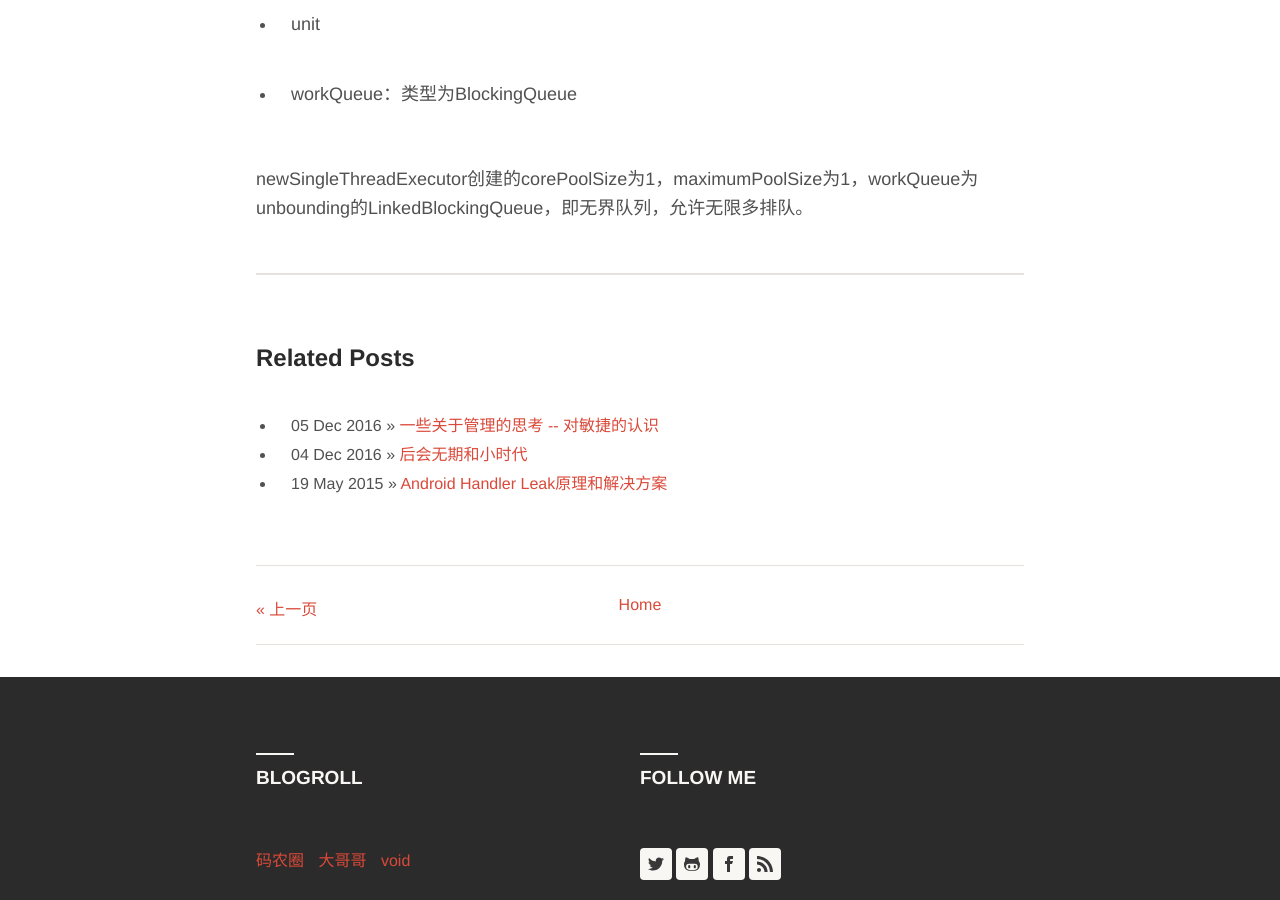
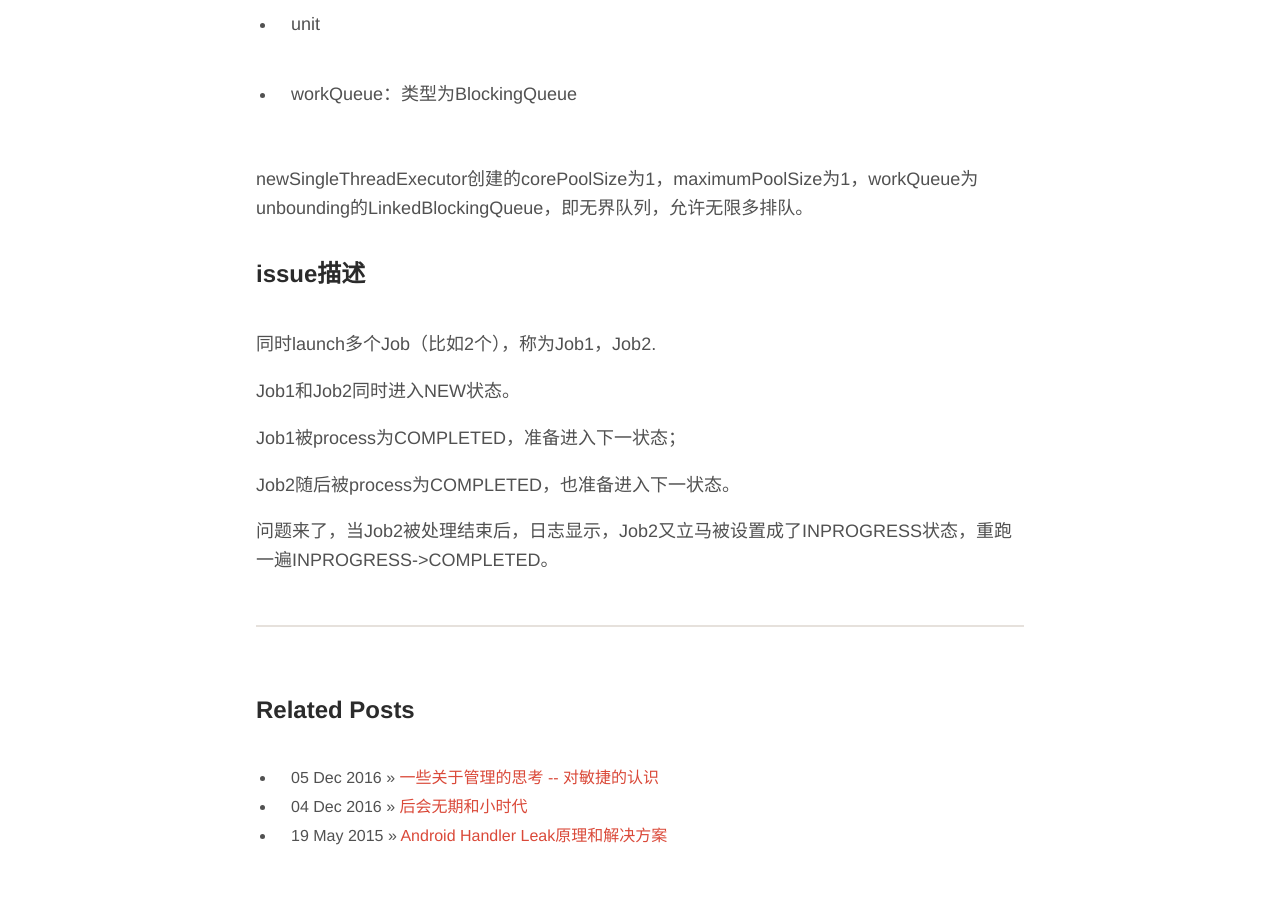
Before and after one commit to johnhx/johnhx.github.io, a Jekyll site: the page built from _posts/2017-04-07-CompletableFuture.markdown, in a window 1280 px wide and 900 px high, scrolled down 1895 px. Built offline with Jekyll 4.4.1, drawn with Linux system fonts in a browser that asks for light colours.

Commit message:
middle change

```diff
--- a/_posts/2017-04-07-CompletableFuture.markdown
+++ b/_posts/2017-04-07-CompletableFuture.markdown
@@ -60,3 +60,15 @@ while(on){
 - workQueue：类型为BlockingQueue<Runnable>
 
 newSingleThreadExecutor创建的corePoolSize为1，maximumPoolSize为1，workQueue为unbounding的LinkedBlockingQueue，即无界队列，允许无限多排队。
+
+#### issue描述
+
+同时launch多个Job（比如2个），称为Job1，Job2.
+
+Job1和Job2同时进入NEW状态。
+
+Job1被process为COMPLETED，准备进入下一状态；
+
+Job2随后被process为COMPLETED，也准备进入下一状态。
+
+问题来了，当Job2被处理结束后，日志显示，Job2又立马被设置成了INPROGRESS状态，重跑一遍INPROGRESS->COMPLETED。
```
